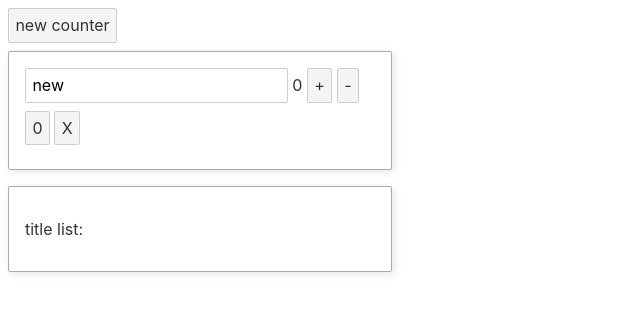
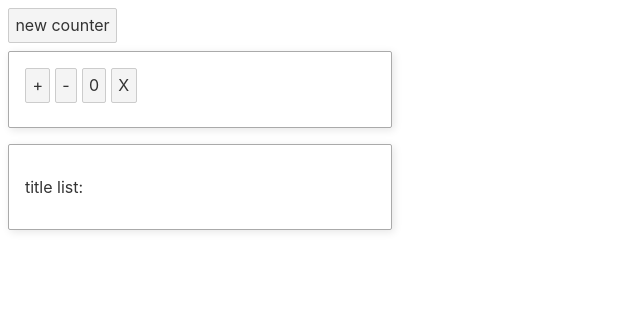
Before and after one commit to matsushimahirotada/MultipleCounter, a Svelte app in the folder svelte-project/: page / in a window 1280 px wide. Shown: the top 312 px of the page, without its empty margins (0-640 px from the left). Built offline with nearby package versions, Linux system fonts and the light colour scheme.

Commit message:
カウンタ削除機能実装

```diff
--- a/svelte-project/src/Counter.svelte
+++ b/svelte-project/src/Counter.svelte
@@ -1,51 +1,51 @@
 <script>
+
 	import { createEventDispatcher } from 'svelte';
 
     const dispatch = createEventDispatcher();
     const dispatch2 = createEventDispatcher();
 
     export let id;
-    export let name = 'new';
-	let count = 0;
-	function ClickInc(){
+	$:count=0;
+
+	function CounterInc(){
 		count +=1
+        dispatch2('updatecountorder',{Id:id,Count:count});
 	}
 
-	function ClickDec(){
+	function CounterDec(){
 		if (count>0){
 			count -=1
+            dispatch2('updatecountorder',{Id:id,Count:count});
 		}
 	}
 
-	function Clickreset(){
+	function Counterreset(){
 		count=0
+        dispatch2('updatecountorder',{Id:id,Count:count});
 	}
+
 
     function deleteCounter(){
         dispatch('deleteorder',{order:id});
     }
 
-    function updateCountername(){
-        dispatch2('updatecounterorder',{name:this.name,id:this.id});
-    }
 </script>
 
 <!-- svelte-ignore non-top-level-reactive-declaration -->
 
 
-    <input bind:value={name}>
 
-    {count}
 
-    <button on:click={ClickInc}>
+    <button on:click={CounterInc}>
         +
     </button>
 
-    <button on:click={ClickDec}>
+    <button on:click={CounterDec}>
         -
     </button>
 
-    <button on:click={Clickreset}>
+    <button on:click={Counterreset}>
         0
     </button>
 
```
